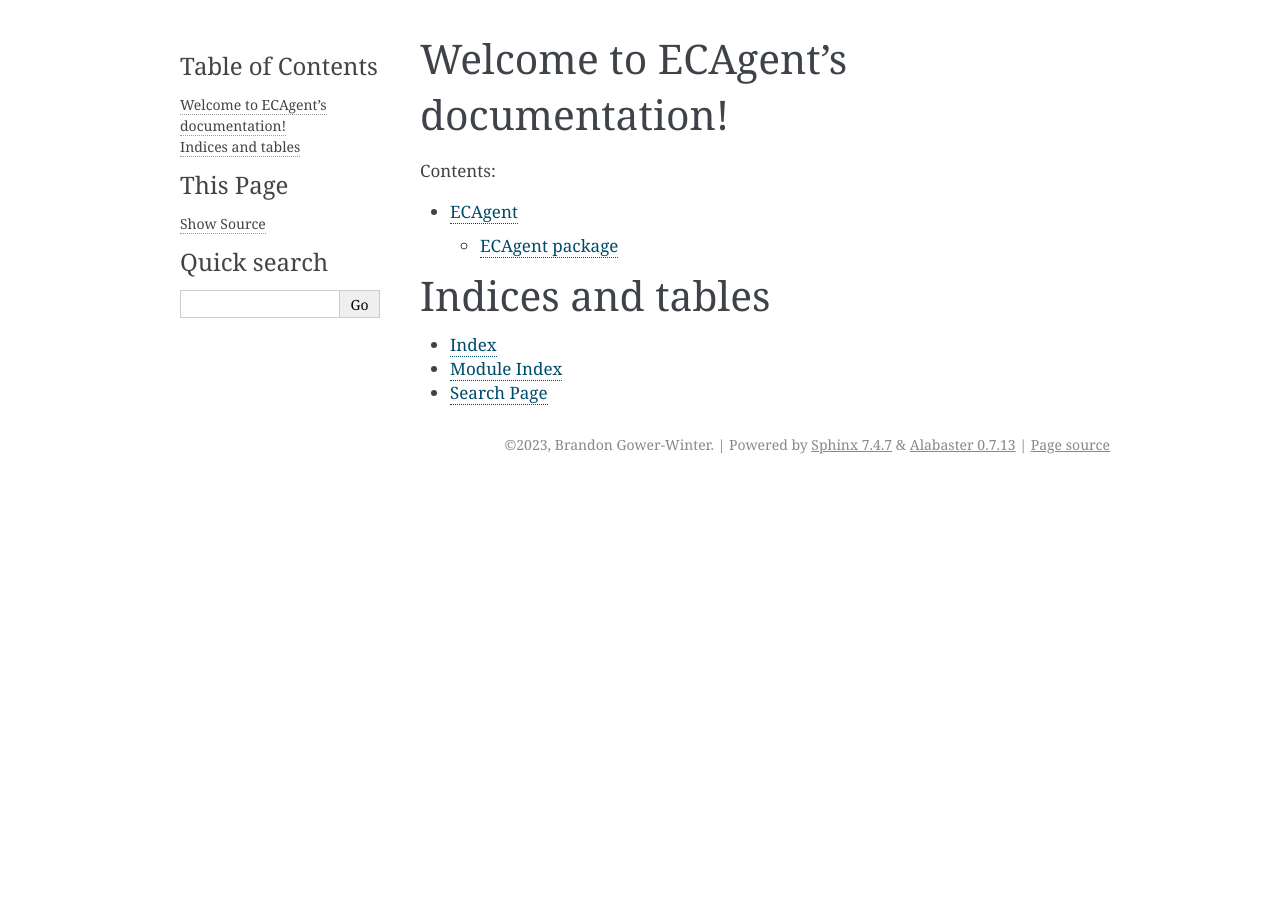
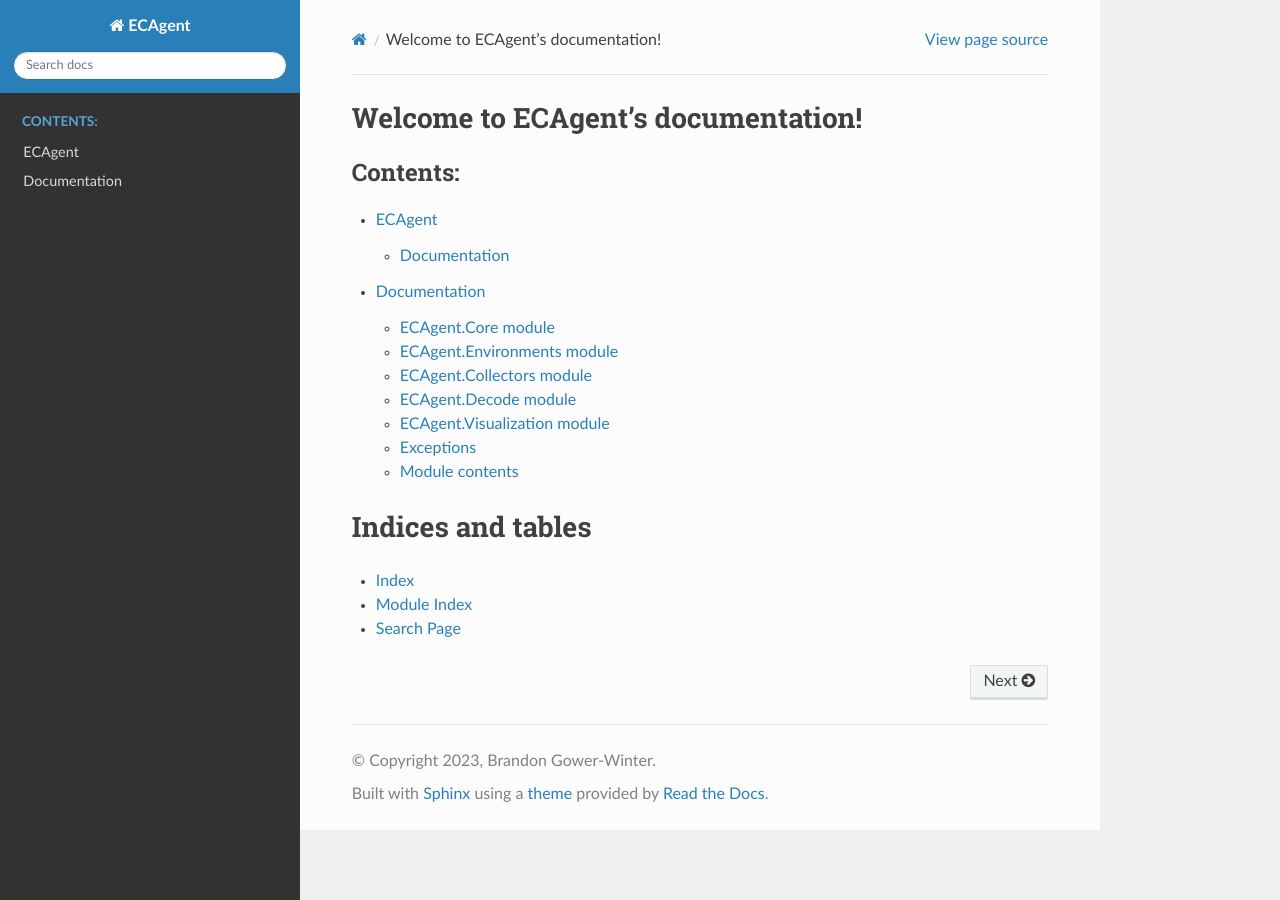
Before and after one commit to BrandonGower-Winter/ECAgent, a Sphinx documentation site: the page built from docs/source/index.rst, in a window 1280 px wide. Built offline with Sphinx 7.4.7 and the Read the Docs theme 2.0.0, drawn with Linux system fonts in a browser that asks for light colours.

Commit message:
dev:Updated RTD and Sphinx files

```diff
--- a/docs/source/ECAgent.rst
+++ b/docs/source/ECAgent.rst
@@ -1,21 +1,26 @@
-ECAgent package
-===============
+Documentation
+=============
 
-Submodules
-----------
+ECAgent.Core module
+-------------------
+
+.. automodule:: ECAgent.Core
+   :members:
+   :undoc-members:
+   :show-inheritance:
+
+ECAgent.Environments module
+---------------------------
+
+.. automodule:: ECAgent.Environments
+   :members:
+   :undoc-members:
+   :show-inheritance:
 
 ECAgent.Collectors module
 -------------------------
 
 .. automodule:: ECAgent.Collectors
-   :members:
-   :undoc-members:
-   :show-inheritance:
-
-ECAgent.Core module
--------------------
-
-.. automodule:: ECAgent.Core
    :members:
    :undoc-members:
    :show-inheritance:
@@ -28,18 +33,18 @@ ECAgent.Decode module
    :undoc-members:
    :show-inheritance:
 
-ECAgent.Environments module
----------------------------
+ECAgent.Visualization module
+----------------------------
 
-.. automodule:: ECAgent.Environments
+.. automodule:: ECAgent.Visualization
    :members:
    :undoc-members:
    :show-inheritance:
 
-ECAgent.Visualization module
-----------------------------
+Exceptions
+----------
 
-.. automodule:: ECAgent.Visualization
+.. autoclass:: ECAgent.Core.ComponentNotFoundError
    :members:
    :undoc-members:
    :show-inheritance:
--- a/docs/source/conf.py
+++ b/docs/source/conf.py
@@ -1,6 +1,6 @@
 import os
 import sys
-sys.path.insert(0, os.path.abspath('../ECAgent'))
+sys.path.insert(0, os.path.abspath('../..'))
 
 # Configuration file for the Sphinx documentation builder.
 #
@@ -33,5 +33,5 @@ exclude_patterns = []
 # -- Options for HTML output -------------------------------------------------
 # https://www.sphinx-doc.org/en/master/usage/configuration.html#options-for-html-output
 
-html_theme = 'alabaster'
+html_theme = 'sphinx_rtd_theme'
 html_static_path = ['_static']
--- a/docs/source/index.rst
+++ b/docs/source/index.rst
@@ -11,6 +11,7 @@ Welcome to ECAgent's documentation!
    :caption: Contents:
 
    modules
+   ECAgent
 
 
 Indices and tables
--- a/requirements_dev.txt
+++ b/requirements_dev.txt
@@ -4,4 +4,5 @@ pytest
 pytest-cov
 setuptools
 sphinx
+sphinx_rtd_theme
 twine
```
